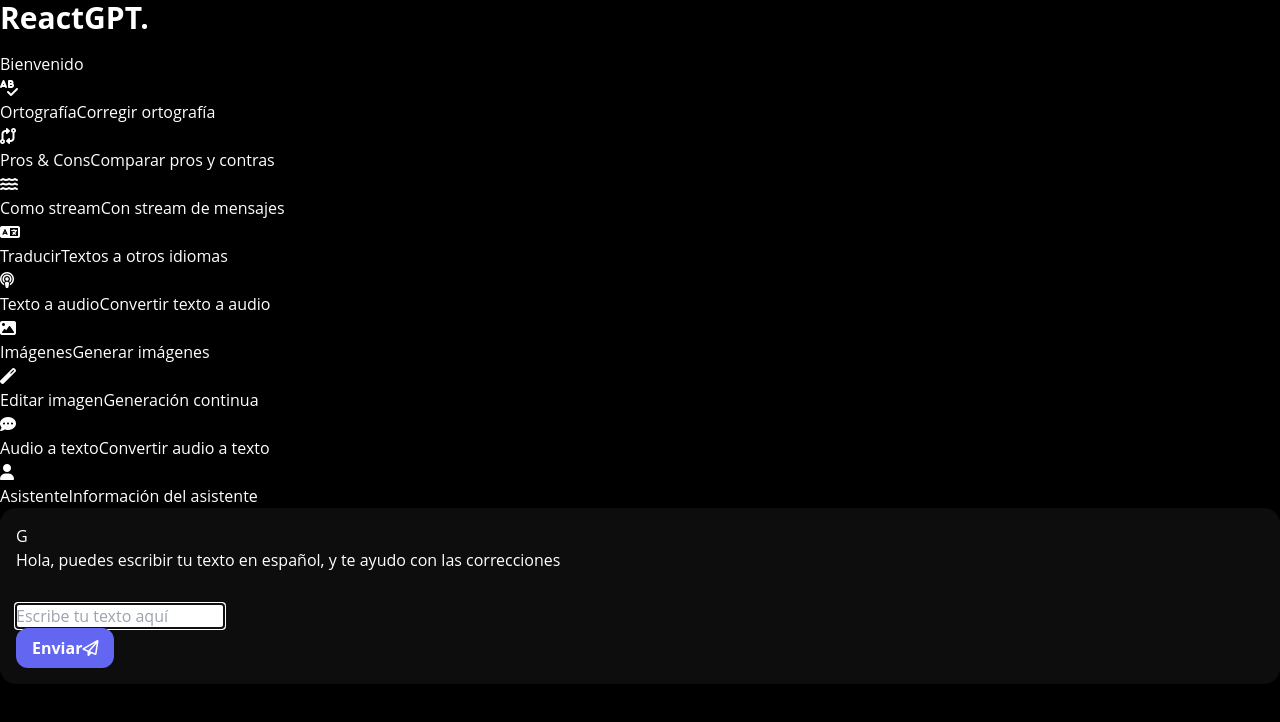
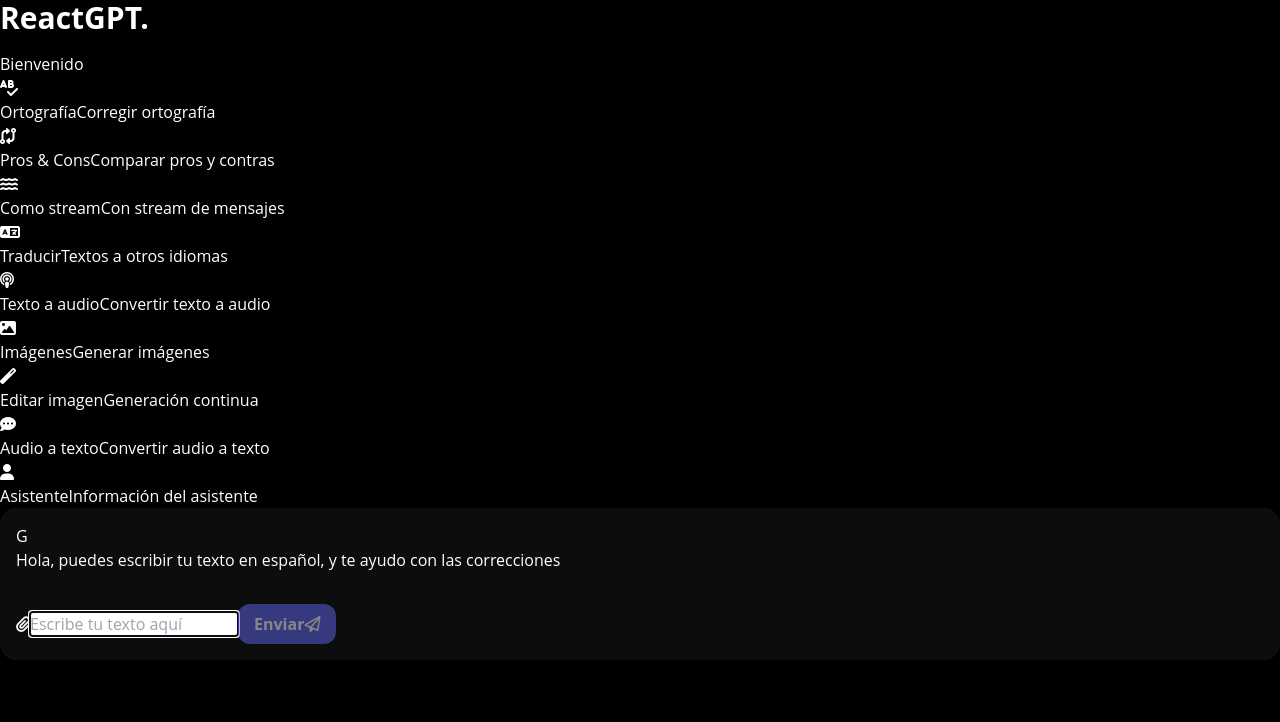
Before and after one commit to doclaag/react-openai-frontend, a React (Vite) app: page /orthography in a window 1280 px wide. Shown: the top 722 px of the page. Built offline with nearby package versions, Linux system fonts and the light colour scheme.

Commit message:
messages with files

```diff
--- /dev/null
+++ b/src/presentation/components/chat-input-boxes/TextMessageBoxFile.tsx
@@ -0,0 +1,69 @@
+/* eslint-disable tailwindcss/no-custom-classname */
+import { FormEvent, useRef, useState } from 'react';
+
+interface Props {
+    onSendMessage: (message: string) => void;
+    placeholder?: string;
+    disableCorrections?: boolean;
+    accept?: string;
+}
+
+export const TextMessageBoxFile = ({ onSendMessage, placeholder, disableCorrections = false, accept }: Props) => {
+
+    const [message, setMessage] = useState('');
+    const [selectedFile, setSelectedFile] = useState<File|null>()
+    const inputFileRef = useRef<HTMLInputElement>(null)
+
+    const handleSendMessage = (event: FormEvent<HTMLFormElement>) => {
+        event.preventDefault();
+        if (message.trim().length === 0) return;
+        onSendMessage(message);
+        setMessage('');
+    };
+
+    return (
+        <form onSubmit={handleSendMessage} className="flex h-16 w-full items-center space-x-3 rounded-xl bg-white px-4">
+
+            <button
+                type="button"
+                className="text-xl text-gray-400 hover:text-gray-600"
+                onClick={() => inputFileRef.current?.click()}
+            >
+                <i className="fa-solid fa-paperclip"></i>
+            </button>
+
+            <input
+                type="file"
+                ref={inputFileRef}
+                accept={accept}
+                onChange={(e) => setSelectedFile(e.target.files?.item(0))}
+                hidden
+            />
+
+            <input
+                type="text"
+                autoFocus
+                name="message"
+                className="h-10 grow rounded-xl border pl-4 text-gray-800 focus:border-indigo-300 focus:outline-none"
+                placeholder={placeholder}
+                autoComplete={disableCorrections ? 'on' : 'off'}
+                autoCorrect={disableCorrections ? 'on' : 'off'}
+                spellCheck={disableCorrections ? 'true' : 'false'}
+                value={message}
+                onChange={(e) => setMessage(e.target.value)}
+            />
+
+            <button
+                type="submit"
+                className="btn-primary ml-4"
+                disabled={!selectedFile}
+            >
+                <span className="mr-2">
+                    {!selectedFile ? 'Enviar' : `${selectedFile.name.substring(0,10)}...`}
+                </span>
+                <i className="fa-regular fa-paper-plane"></i>
+            </button>
+
+        </form>
+    );
+};
--- a/src/presentation/components/index.ts
+++ b/src/presentation/components/index.ts
@@ -2,6 +2,7 @@ export * from './chat-bubbles/GptMessage';
 export * from './chat-bubbles/MyMessage';
 
 export * from './chat-input-boxes/TextMessageBox';
+export * from './chat-input-boxes/TextMessageBoxFile';
 
 export * from './loaders/TypingLoader';
 
--- a/src/presentation/pages/orthography/OrthographyPage.tsx
+++ b/src/presentation/pages/orthography/OrthographyPage.tsx
@@ -1,5 +1,5 @@
 import { useState } from 'react';
-import { GptMessage, MyMessage, TextMessageBox, TypingLoader } from '../../components';
+import { GptMessage, MyMessage, TextMessageBoxFile, TypingLoader } from '../../components';
 
 interface Message {
   text: string;
@@ -50,7 +50,15 @@ export const OrthographyPage = () => {
         </div>
       </div>
 
+      {/*
       <TextMessageBox
+        onSendMessage={handlePost}
+        placeholder="Escribe tu texto aquí"
+        disableCorrections
+      />
+      */}
+
+<TextMessageBoxFile
         onSendMessage={handlePost}
         placeholder="Escribe tu texto aquí"
         disableCorrections
```
